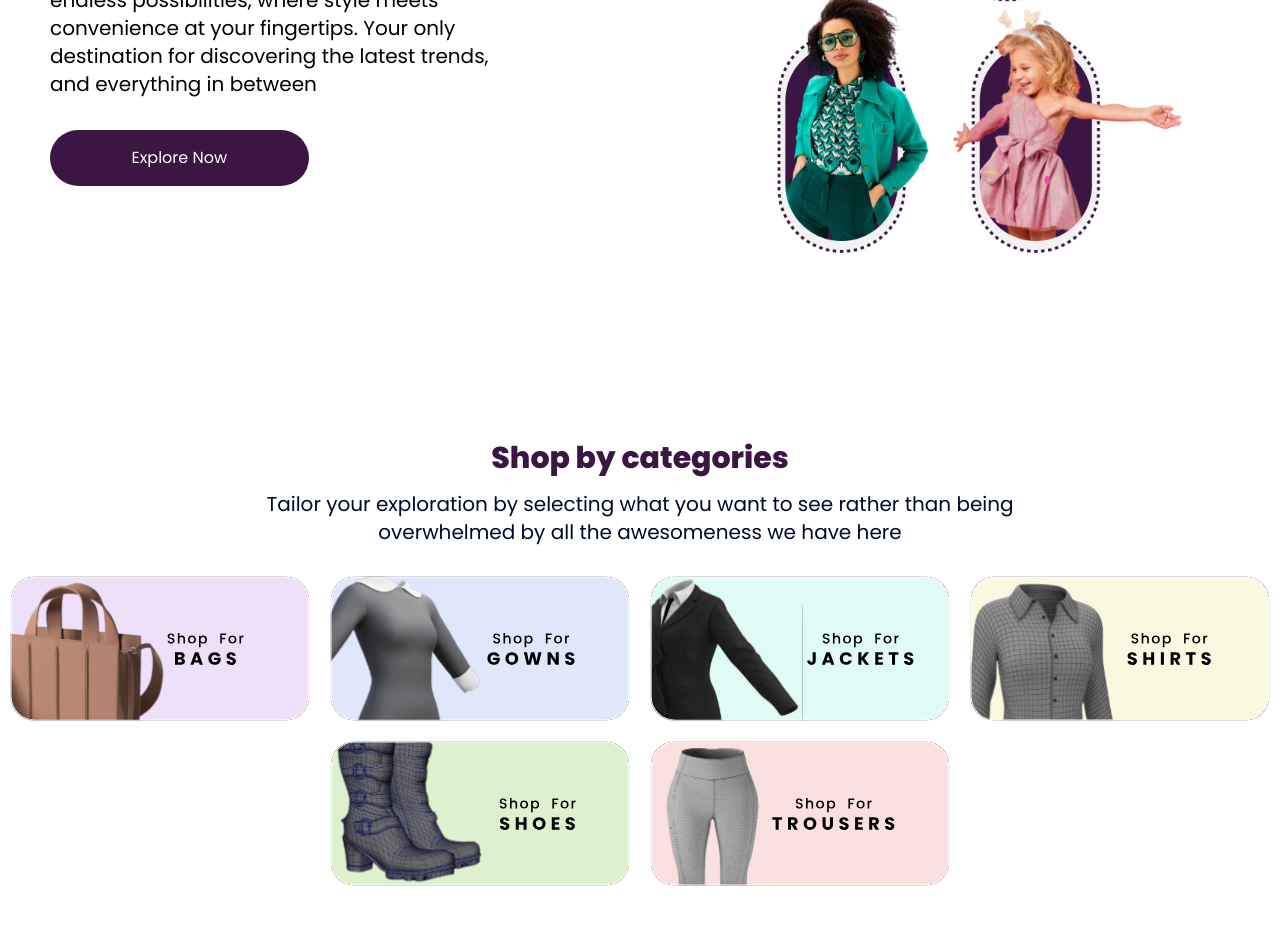
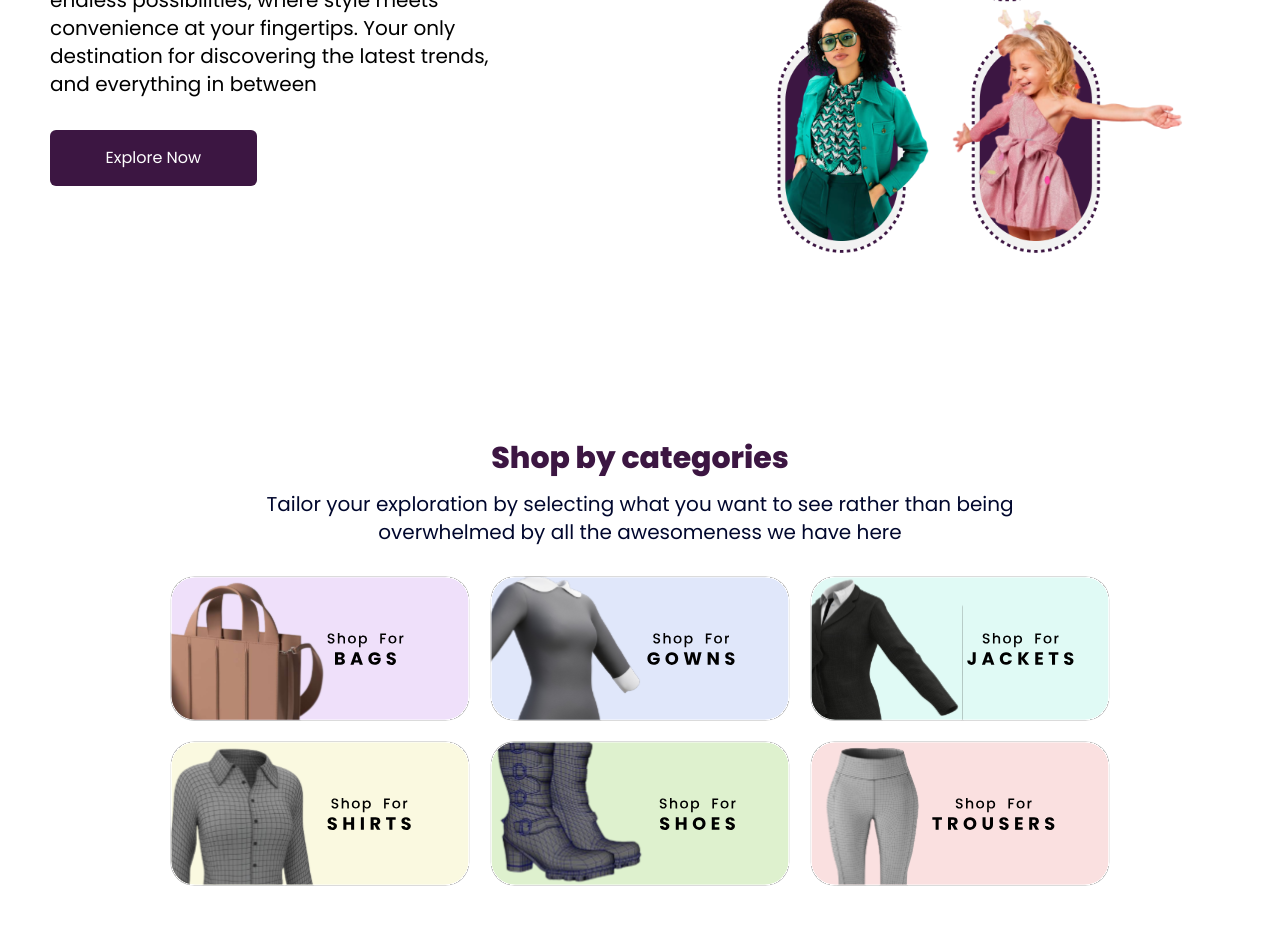
Before and after one commit to KodenOps/superdiva-2, a Next.js app: page / in a window 1280 px wide. Shown: the part 460-1412 px from the top of the page. Built offline with nearby package versions, Linux system fonts and the light colour scheme.

Commit message:
updated the page hero, footer and category

```diff
--- a/src/components/Footer.jsx
+++ b/src/components/Footer.jsx
@@ -19,11 +19,12 @@ const Footer = () => {
 							</span>
 						</h3>
 						<p className='lg:text-[14px] md:text-[16px] text-sm my-[10px] lg:text-left text-center md:w-[90%] w-full leading-8'>
-							Lorem, ipsum dolor sit amet consectetur adipisicing elit.
-							Mollitia, laudantium culpa? Dicta inventore accusamus iusto,
-							ducimus reprehenderit expedita, harum, laborum aut ratione nihil
-							recusandae qui alias illo dolores quod odit. Recusandae quam
-							maxime repellendus quod officiis, eos qui harum quo!
+							Discover a curated collection of stylish and trendy apparel
+							designed to empower and celebrate women. From chic outfits to
+							timeless classics, our selection ensures you find the perfect
+							ensemble for any occasion. Elevate your wardrobe with pieces that
+							reflect your unique style and confidence. Shop now and embrace the
+							beauty of fashion!
 						</p>
 						<div className='socialIcons flex items-center gap-[40px] lg:justify-start justify-center mt-[20px]'>
 							<FaFacebook
@@ -95,7 +96,7 @@ const Footer = () => {
 				{/* End of second column */}
 			</div>
 			<p className='text-center text-[var(--white)] py-[20px]'>
-				&copy; 2023 SuperDiva / All Right Researved{' '}
+				&copy; {new Date().getFullYear()} SuperDiva / All Right Researved{' '}
 			</p>
 		</footer>
 	);
--- a/src/pages/Categories.jsx
+++ b/src/pages/Categories.jsx
@@ -1,29 +1,65 @@
-import Titles from '@/components/Titles'
-import React from 'react'
-import bag from '../assets/categories/bags.svg'
-import gowns from '../assets/categories/gowns.svg'
-import jacket from '../assets/categories/jacket.svg'
-import shirt from '../assets/categories/shirt.svg'
-import shoe from '../assets/categories/shoe.svg'
-import trousers from "../assets/categories/trousers.svg";
-import Image from 'next/image'
+import Titles from '@/components/Titles';
+import React from 'react';
+import bag from '../assets/categories/bags.svg';
+import gowns from '../assets/categories/gowns.svg';
+import jacket from '../assets/categories/jacket.svg';
+import shirt from '../assets/categories/shirt.svg';
+import shoe from '../assets/categories/shoe.svg';
+import trousers from '../assets/categories/trousers.svg';
+import Image from 'next/image';
 const Categories = () => {
-  return (
+	return (
 		<section className='pt-[100px]  '>
 			<Titles
-				title="Shop by categories"
-				subtext="Tailor your exploration by selecting what you want to see rather than being overwhelmed by all the awesomeness we have here"
+				title='Shop by categories'
+				subtext='Tailor your exploration by selecting what you want to see rather than being overwhelmed by all the awesomeness we have here'
 			/>
-            <div className="categorybox flex items-center justify-center flex-wrap gap-[20px] my-[30px]">
-                <Image src={bag} alt="" width={300} />
-                <Image src={gowns} alt="" width={300} />
-                <Image src={jacket} alt="" width={300} />
-                <Image src={shirt} alt="" width={300} />
-                <Image src={shoe} alt="" width={300} />
-                <Image src={trousers} alt="" width={300} />
-            </div>
+			<div className='categorybox flex items-center justify-center flex-wrap gap-[20px] my-[30px] md:px-[100px] px-[16px]'>
+				<div className='cursor-pointer hover:translate-y-[-16px] transition-all ease duration-1000 '>
+					<Image
+						src={bag}
+						alt=''
+						width={300}
+					/>
+				</div>
+				<div className='cursor-pointer hover:translate-y-[-8px] transition-all ease duration-1000 '>
+					<Image
+						src={gowns}
+						alt=''
+						width={300}
+					/>
+				</div>
+				<div className='cursor-pointer hover:translate-y-[-8px] transition-all ease duration-1000 '>
+					<Image
+						src={jacket}
+						alt=''
+						width={300}
+					/>
+				</div>
+				<div className='cursor-pointer hover:translate-y-[-8px] transition-all ease duration-1000 '>
+					<Image
+						src={shirt}
+						alt=''
+						width={300}
+					/>
+				</div>
+				<div className='cursor-pointer hover:translate-y-[-8px] transition-all ease duration-1000 '>
+					<Image
+						src={shoe}
+						alt=''
+						width={300}
+					/>
+				</div>
+				<div className='cursor-pointer hover:translate-y-[-8px] transition-all ease duration-1000 '>
+					<Image
+						src={trousers}
+						alt=''
+						width={300}
+					/>
+				</div>
+			</div>
 		</section>
 	);
-}
+};
 
-export default Categories
+export default Categories;
--- a/src/pages/Hero.jsx
+++ b/src/pages/Hero.jsx
@@ -1,40 +1,42 @@
-"use client";
-import React from "react";
-import Image from "next/image";
-import Navbar from "../components/Navbar";
-import HeroImg from "../assets/heroimg.png";
+'use client';
+import React from 'react';
+import Image from 'next/image';
+import Navbar from '../components/Navbar';
+import HeroImg from '../assets/heroimg.png';
 const Hero = () => {
 	return (
-		<section className="h-screen w-full" id="home">
+		<section
+			className='h-screen w-full'
+			id='home'>
 			<Navbar />
-			<div className="main_content h-[90vh] lg:h-[85vh] flex items-center justify-around gap-[50px] lg:flex-row flex-col  mt-[30px]">
-				<div className="left lg:w-[50%] w-full md:px-[50px] px-4 lg:h-[80%] lg:py-[5%]">
-					<h2 className="font-bold  md:text-4xl lg:text-5xl sm:text-4xl text-[26px] w-[90%] mx-[5%] lg:mx-0 capitalize text-[var(--black)] lg:w-[90%]    md:leading-[60px] text-center lg:text-left">
-						Get the <span className="text-[var(--primary-color)]">best</span>{" "}
-						without breaking the{" "}
-						<span className="text-[var(--primary-color)]">bank</span>
+			<div className='main_content h-[90vh] lg:h-[85vh] flex items-center justify-around gap-[50px] lg:flex-row flex-col  mt-[30px]'>
+				<div className='left lg:w-[50%] w-full md:px-[50px] px-4 lg:h-[80%] lg:py-[5%]'>
+					<h2 className='font-bold  md:text-4xl lg:text-5xl sm:text-4xl text-[26px] w-[90%] mx-[5%] lg:mx-0 capitalize text-[var(--black)] lg:w-[90%]    leading-8 text-center lg:text-left'>
+						Get the <span className='text-[var(--primary-color)]'>best</span>{' '}
+						without breaking the{' '}
+						<span className='text-[var(--primary-color)]'>bank</span>
 					</h2>
 					<Image
 						src={HeroImg}
-						alt="hero img"
-						className="lg:w-[80%] md:w-[32%] sm:w-[50%] w-[80%] lg:mx-[10%] md:mx-[34%]  sm:mx-[25%] mx-[10%] object-cover lg:hidden block my-[30px]"
+						alt='hero img'
+						className='lg:w-[80%] md:w-[32%] sm:w-[50%] w-[80%] lg:mx-[10%] md:mx-[34%]  sm:mx-[25%] mx-[10%] object-cover lg:hidden block my-[30px]'
 					/>
-					<p className=" text-[16px] sm:text-[24px] md:text-xl my-[32px] lg:w-[85%] w-full text-center lg:text-left leading-loose">
-						{" "}
+					<p className=' text-[16px] sm:text-[24px] md:text-xl my-[32px] lg:w-[85%] w-full text-center lg:text-left leading-loose'>
+						{' '}
 						Step into a world of curated collections and endless possibilities,
 						where style meets convenience at your fingertips. Your only
 						destination for discovering the latest trends, and everything in
 						between
 					</p>
-					<button className="px-[32px] py-[16px] bg-[var(--primary-color)] rounded-full md:w-[50%]  w-[60%] md:mx-[10%] lg:mx-0 mx-[20%] text-[var(--white)] hover:bg-[var(--black)] duration-1000">
+					<button className='px-[32px] py-[16px] bg-[var(--primary-color)] rounded-md md:w-[40%]  w-full mx-0 text-[var(--white)] hover:bg-[var(--black)] duration-1000'>
 						Explore Now
 					</button>
 				</div>
-				<div className="right lg:w-[50%] flex justify-center items-center ">
+				<div className='right lg:w-[50%] flex justify-center items-center '>
 					<Image
 						src={HeroImg}
-						alt="hero img"
-						className="lg:w-[70%] md:w-[100%]  object-cover hidden lg:block "
+						alt='hero img'
+						className='lg:w-[70%] md:w-[100%]  object-cover hidden lg:block '
 					/>
 				</div>
 			</div>
```
Also changed, not shown: src/components/Navbar.jsx (+33 -31 lines).
